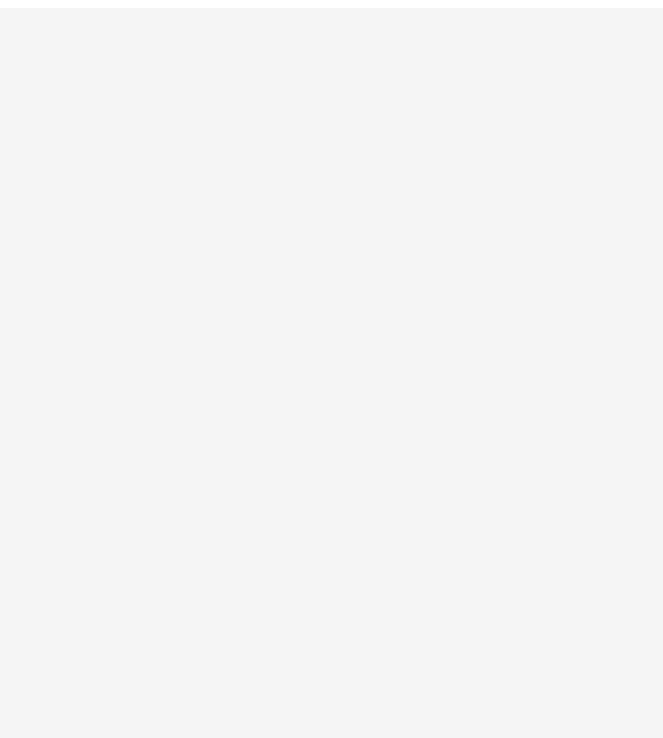
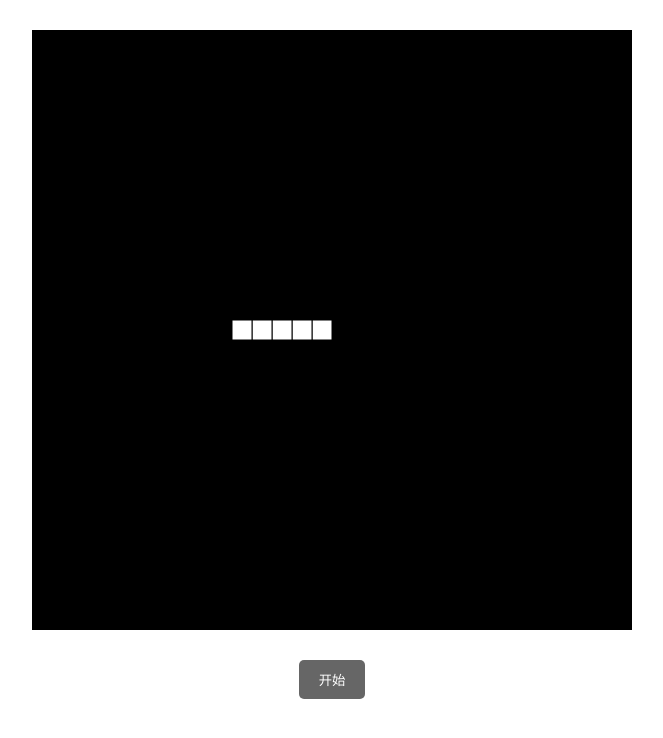
Before and after one commit to LCJ-MinYa/Snake, a website built with webpack: page index.html in a window 1280 px wide. Shown: the whole page, without its empty margins (308-971 px from the left). Built offline with nearby package versions, Linux system fonts and the light colour scheme.

Commit message:
贪吃蛇

```diff
--- a/index.html
+++ b/index.html
@@ -3,19 +3,39 @@
 <head>
     <title>贪吃蛇</title>
     <style type="text/css">
+        *{box-sizing: border-box; border: 0; margin:0; padding: 0;}
         html, body{
             width: 100%;
             height: 100%;
         }
         #app{
             width: 100%;
-            height: 100%;
-            background: #f5f5f5;
+            overflow: hidden;
+            background: #fff;
+            margin:0 auto;
+        }
+        #map{
+            display: block;
+            width: 600px;
+            height: 600px;
+            margin:30px auto 30px;
+        }
+        #startBtn{
+            padding: 10px 20px;
+            background: #666;
+            border-radius: 5px;
+            color: #fff;
+            display: block;
+            margin:0 auto 20px;
+            cursor: pointer;
         }
     </style>
 </head>
 <body>
-    <div id="app"></div>
+    <div id="app">
+        <canvas id="map" width="600" height="600"></canvas>
+        <button id="startBtn">开始</button>
+    </div>
 </body>
 </html>
 <script type="text/javascript" src="./dist/bundle.js"></script>
--- a/src/main.js
+++ b/src/main.js
@@ -1,12 +1,47 @@
-'use strict';
+window.onload = function() {
+    let canvas = document.getElementById('map');
+    let context = canvas.getContext('2d');
+    context.fillStyle = '#000';
+    context.fillRect(0, 0, canvas.width, canvas.height);
 
-class A {
-    constructor(x, y) {
-        this.x = x;
-        this.y = y;
+
+    //基本矩形类
+    class Rect {
+        constructor(x, y, width, height, color) {
+            this.x = x;
+            this.y = y;
+            this.width = width;
+            this.height = height;
+            this.color = color;
+        }
+        draw() {
+            context.beginPath();
+            context.fillStyle = this.color;
+            context.rect(this.x, this.y, this.width, this.height);
+            context.fill();
+            context.stroke();
+        }
     }
+
+    //Snake类
+    class Snake {
+        constructor() {
+            let snakeArray = [];
+
+            for (let i = 0; i < 5; i++) {
+                let rect = new Rect(i * 20 + 200, 290, 20, 20, "#fff");
+                snakeArray.splice(0, 0, rect);
+            }
+
+            this.snakeArray = snakeArray;
+        }
+        draw() {
+            for (let i = 0; i < this.snakeArray.length; i++) {
+                this.snakeArray[i].draw();
+            }
+        }
+    }
+
+    let snake = new Snake();
+    snake.draw();
 }
-
-let a = new A(1, 2);
-
-console.log(a.y);
```
